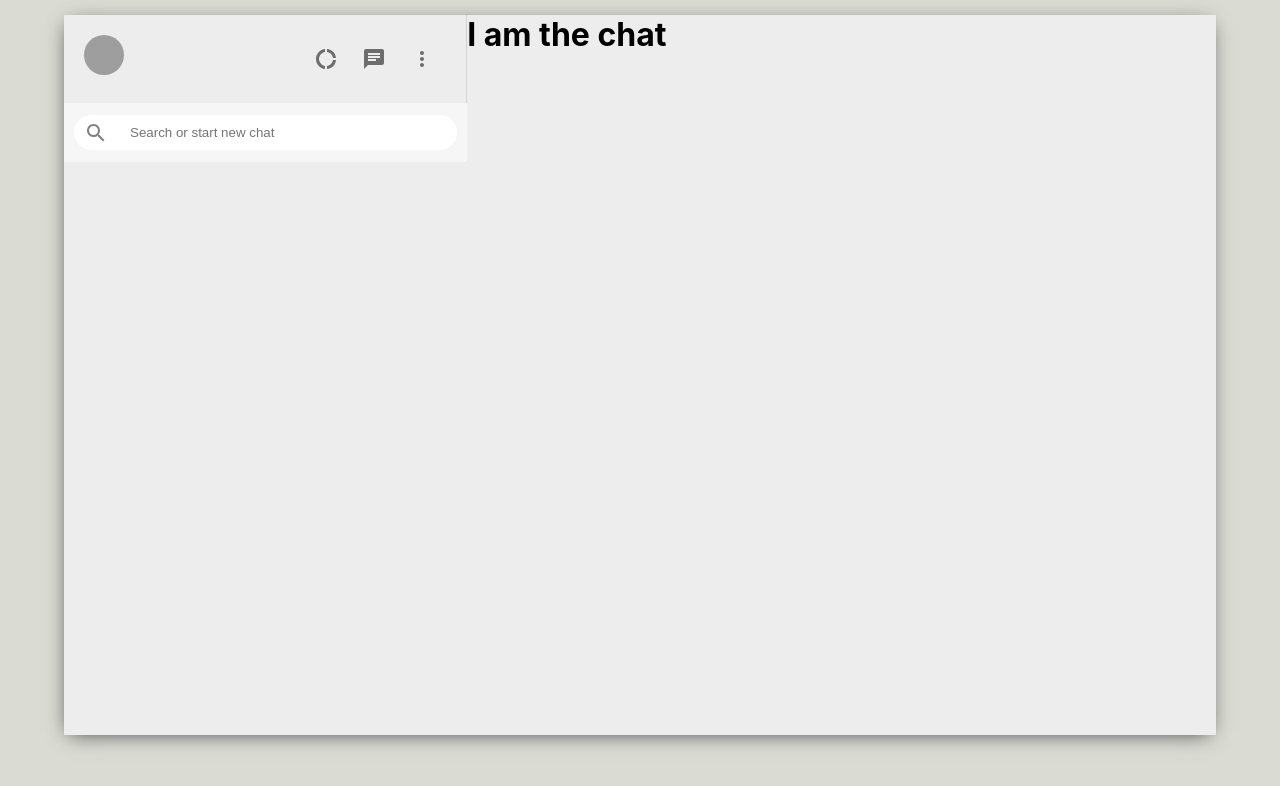
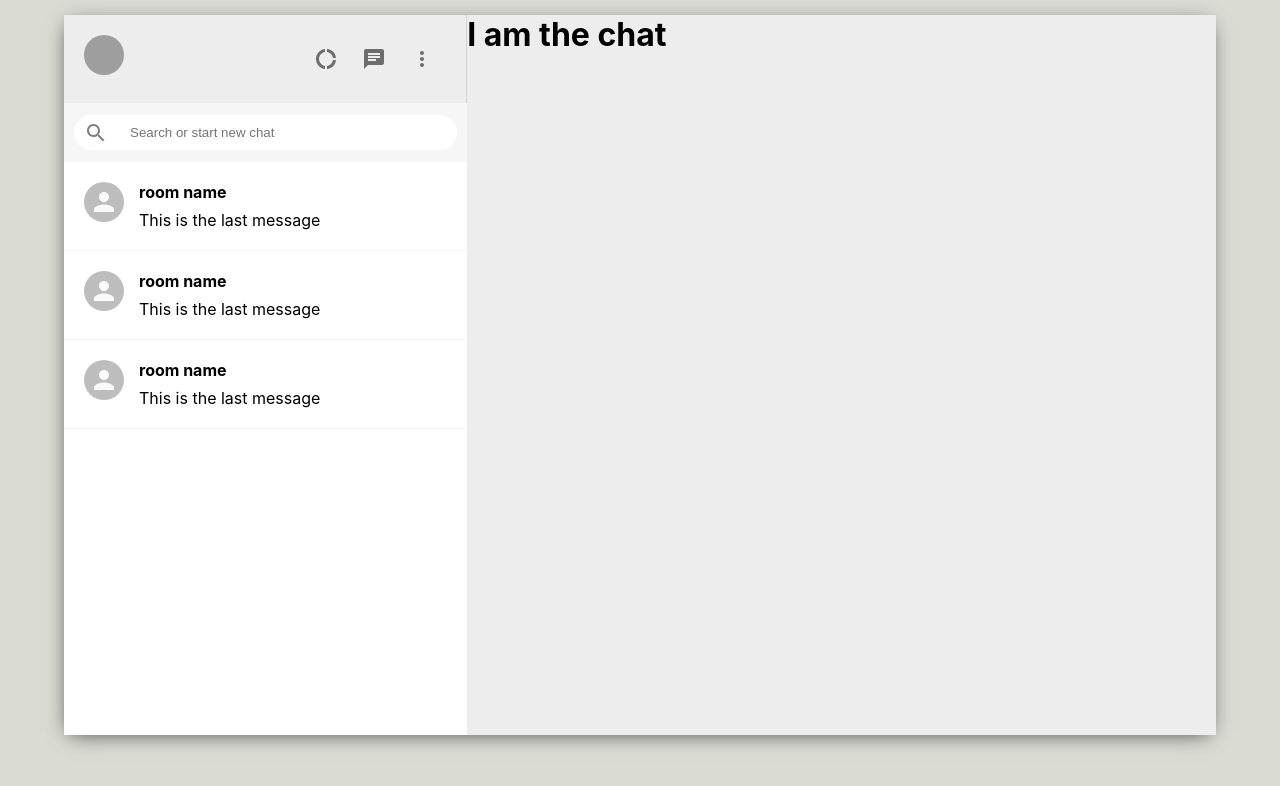
Before and after one commit to Aniket101299/whatsapp_app, a React (Create React App) app: page / in a window 1280 px wide. Shown: the top 786 px of the page. Built offline with nearby package versions, Linux system fonts and the light colour scheme; grey boxes are pictures that could not be loaded.

Commit message:
added chats section to sidebar component and complete it

```diff
--- a/src/Sidebar.css
+++ b/src/Sidebar.css
@@ -45,3 +45,8 @@
     outline-width: 0;
     margin-left: 10px;
 }
+.sidebar_chats{
+    flex: 1;
+    background-color: white;
+    overflow: scroll;
+}
--- a/src/Sidebar.js
+++ b/src/Sidebar.js
@@ -5,6 +5,7 @@
 import ChatIcon from "@material-ui/icons/Chat";
 import MoreVertIcon from "@material-ui/icons/MoreVert";
 import { SearchOutlined } from "@material-ui/icons";
+import SidebarChat from './SidebarChat';
 
 function Sidebar() {
   return (
@@ -30,6 +31,12 @@
             <input placeholder='Search or start new chat' type="text"/>
         </div>
       </div>
+
+      <div className='sidebar_chats'>
+        <SidebarChat />
+        <SidebarChat />
+        <SidebarChat />
+      </div>
     </div>
   )
 }
--- /dev/null
+++ b/src/SidebarChat.css
@@ -0,0 +1,16 @@
+.sidebarChat {
+    display: flex;
+    padding: 20px;
+    cursor: pointer;
+    border-bottom: 1px solid #f6f6f6;
+}
+.sidebarChat:hover {
+    background-color: #ebebeb;
+}
+.sidebarChat_info > h2 {
+    font-size: 16px;
+    margin-bottom: 8px;
+}
+.sidebarChat_info {
+    margin-left: 15px;
+}
--- /dev/null
+++ b/src/SidebarChat.js
@@ -0,0 +1,17 @@
+import { Avatar } from '@material-ui/core';
+import React from 'react';
+import "./SidebarChat.css";
+
+function SidebarChat() {
+  return (
+    <div className='sidebarChat'>
+      <Avatar />
+      <div className='sidebarChat_info'>
+        <h2>room name</h2>
+        <p>This is the last message</p>
+      </div>
+    </div>
+  )
+}
+
+export default SidebarChat;
```
